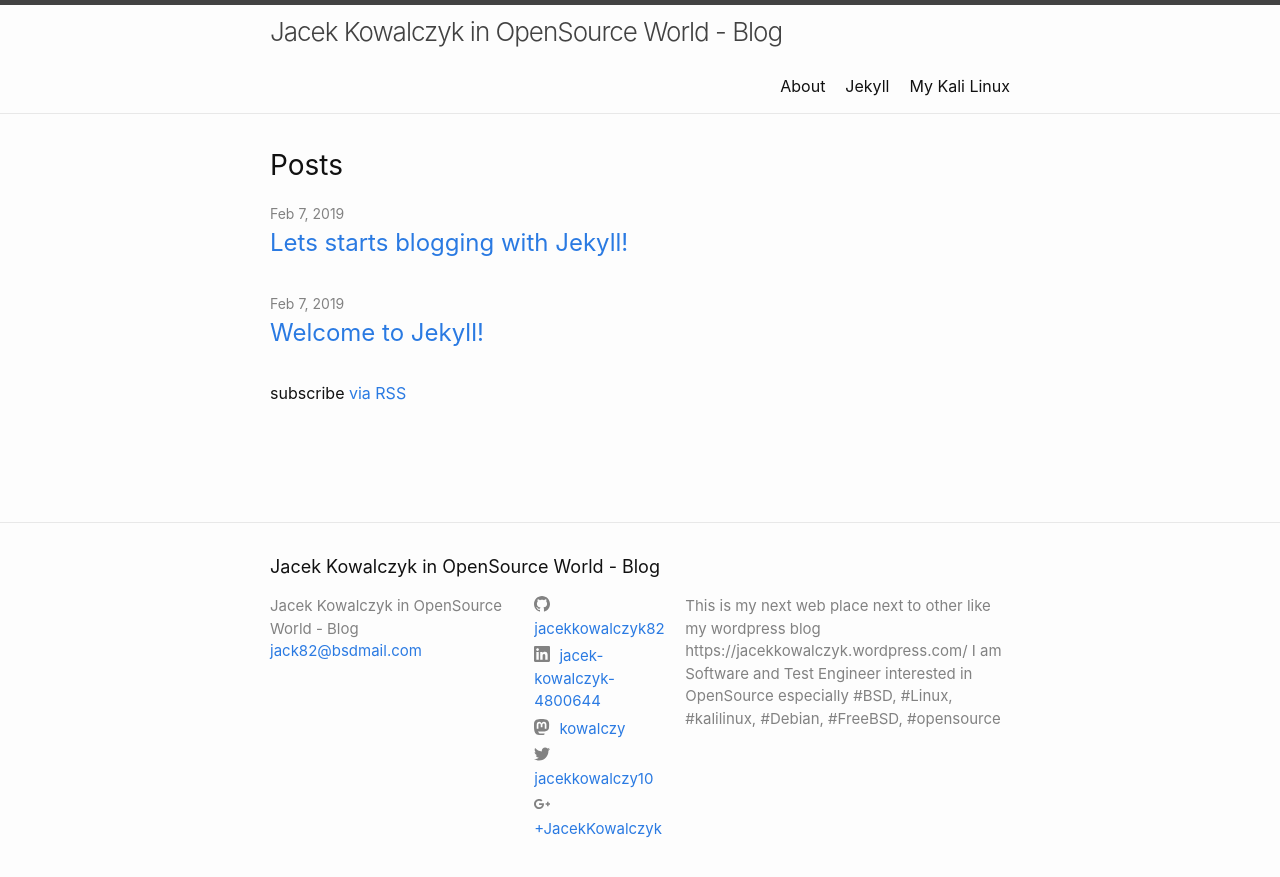
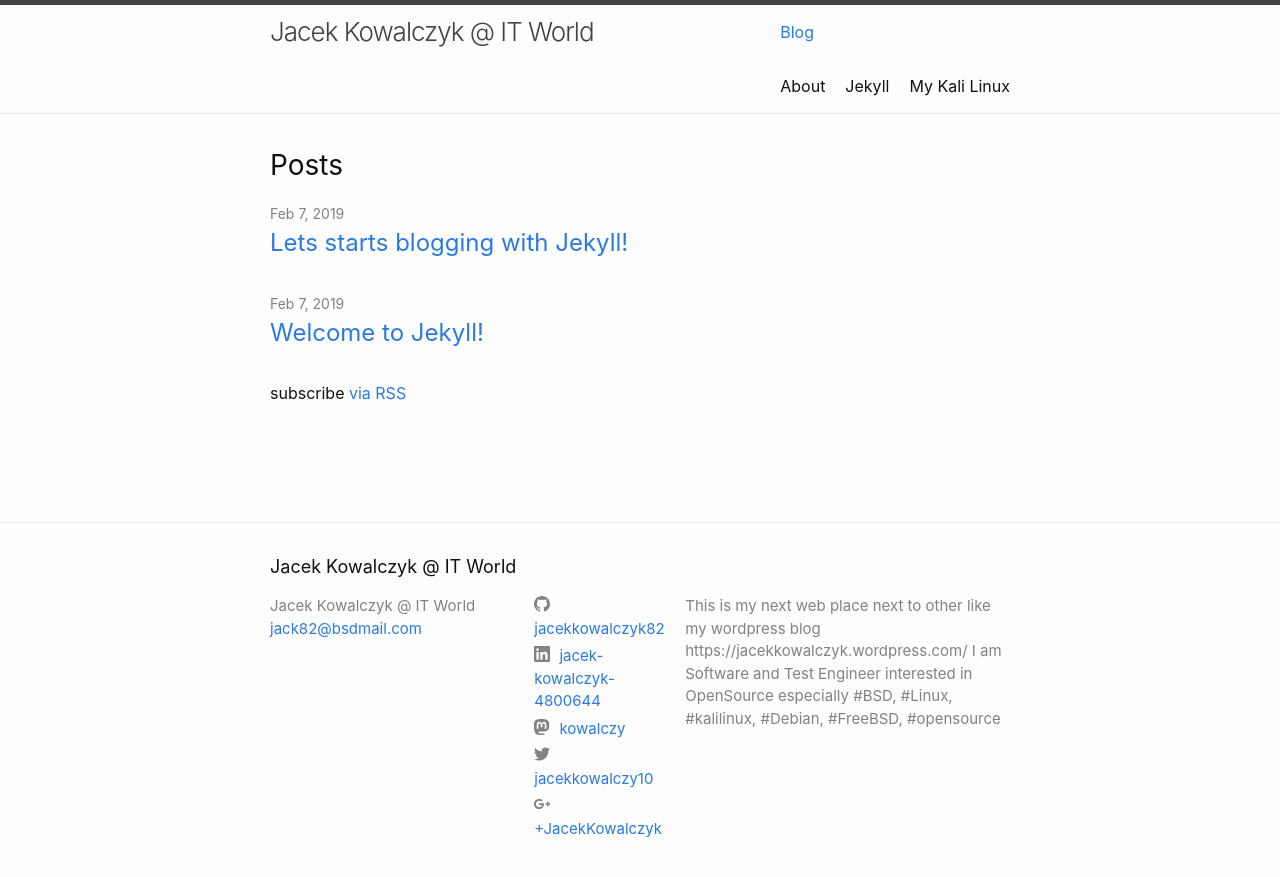
Before and after one commit to jacekkowalczyk82/jacekkowalczyk82.github.io, a Jekyll site: the page built from index.md, in a window 1280 px wide. Shown: the top 877 px of the page. Built offline with Jekyll 4.4.1, drawn with Linux system fonts in a browser that asks for light colours.

Commit message:
shorter title, aded Blog link to nav

```diff
--- a/_config.yml
+++ b/_config.yml
@@ -13,7 +13,7 @@
 # you will see them accessed via {{ site.title }}, {{ site.email }}, and so on.
 # You can create any custom variable you would like, and they will be accessible
 # in the templates via {{ site.myvariable }}.
-title: Jacek Kowalczyk in OpenSource World - Blog
+title: Jacek Kowalczyk @ IT World
 email: jack82@bsdmail.com
 description: >- # this means to ignore newlines until "baseurl:"
   This is my next web place next to other like my wordpress blog https://jacekkowalczyk.wordpress.com/
--- a/_includes/header.html
+++ b/_includes/header.html
@@ -7,6 +7,7 @@
 
     {%- if page_paths -%}
       <nav class="site-nav">
+        <a href="{{ site.baseurl }}/">Blog</a>
         <input type="checkbox" id="nav-trigger" class="nav-trigger" />
         <label for="nav-trigger">
           <span class="menu-icon">
```
